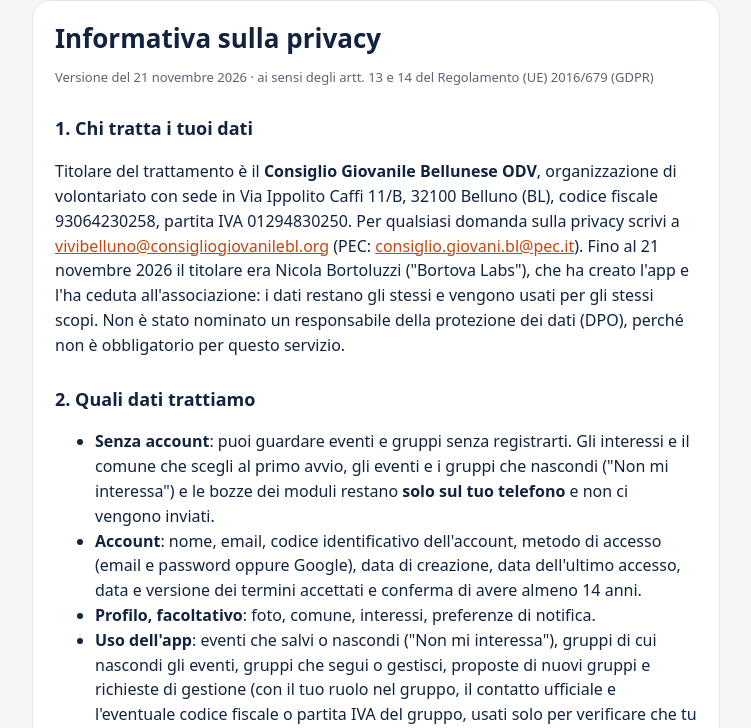
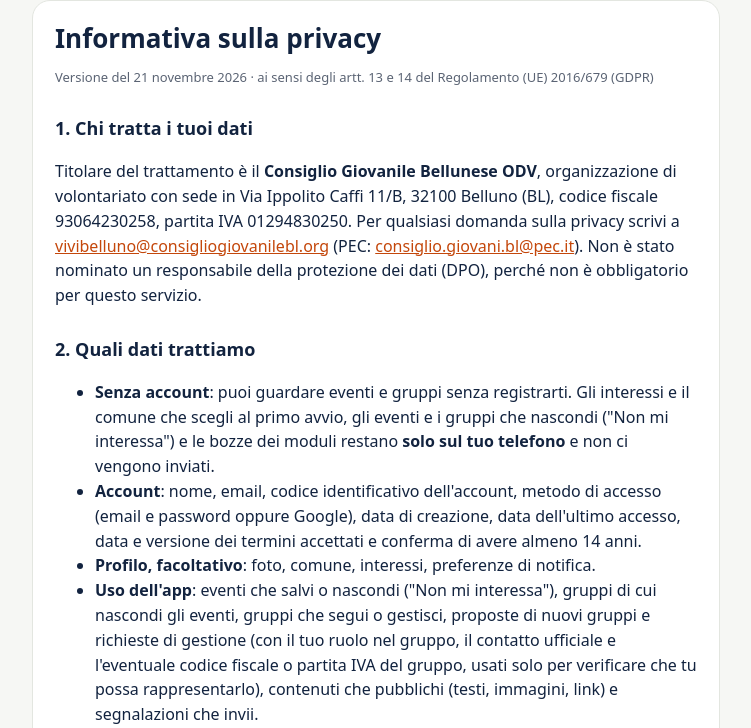
Before and after one commit to bortovalabs/bortovalabs.github.io, a plain HTML site: page privacy.html in a window 1280 px wide. Shown: the part 72-800 px from the top of the page, without its empty margins (264-1015 px from the left). Drawn offline with Linux system fonts and the light colour scheme.

Commit message:
Privacy: tolta la frase sul titolare precedente

```diff
--- a/privacy.html
+++ b/privacy.html
@@ -7,7 +7,7 @@
 <p class="small">Versione del 21 novembre 2026 · ai sensi degli artt. 13 e 14 del Regolamento (UE) 2016/679 (GDPR)</p>
 
 <h2>1. Chi tratta i tuoi dati</h2>
-<p>Titolare del trattamento è il <b>Consiglio Giovanile Bellunese ODV</b>, organizzazione di volontariato con sede in Via Ippolito Caffi 11/B, 32100 Belluno (BL), codice fiscale 93064230258, partita IVA 01294830250. Per qualsiasi domanda sulla privacy scrivi a <a href="mailto:vivibelluno@consigliogiovanilebl.org">vivibelluno@consigliogiovanilebl.org</a> (PEC: <a href="mailto:consiglio.giovani.bl@pec.it">consiglio.giovani.bl@pec.it</a>). Fino al 21 novembre 2026 il titolare era Nicola Bortoluzzi ("Bortova Labs"), che ha creato l'app e l'ha ceduta all'associazione: i dati restano gli stessi e vengono usati per gli stessi scopi. Non è stato nominato un responsabile della protezione dei dati (DPO), perché non è obbligatorio per questo servizio.</p>
+<p>Titolare del trattamento è il <b>Consiglio Giovanile Bellunese ODV</b>, organizzazione di volontariato con sede in Via Ippolito Caffi 11/B, 32100 Belluno (BL), codice fiscale 93064230258, partita IVA 01294830250. Per qualsiasi domanda sulla privacy scrivi a <a href="mailto:vivibelluno@consigliogiovanilebl.org">vivibelluno@consigliogiovanilebl.org</a> (PEC: <a href="mailto:consiglio.giovani.bl@pec.it">consiglio.giovani.bl@pec.it</a>). Non è stato nominato un responsabile della protezione dei dati (DPO), perché non è obbligatorio per questo servizio.</p>
 
 <h2>2. Quali dati trattiamo</h2>
 <ul>
```
